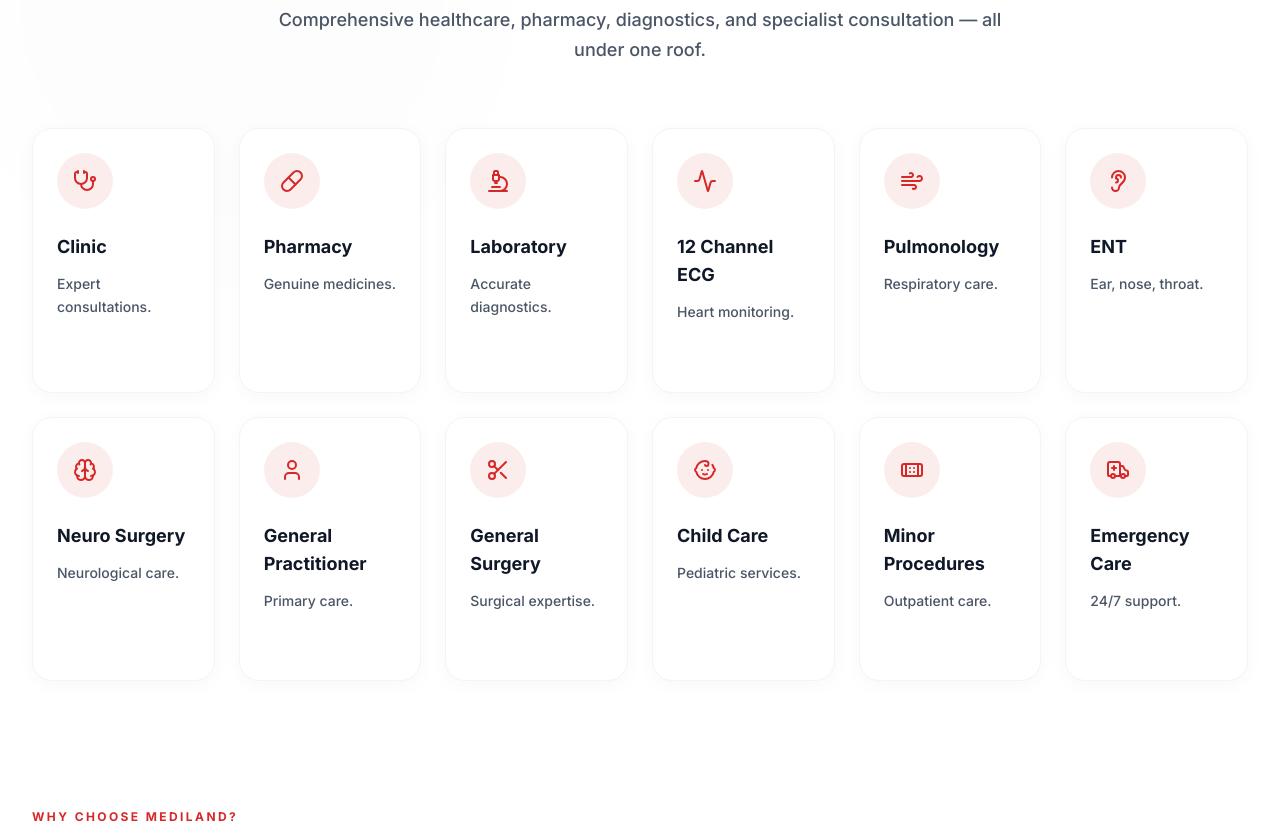
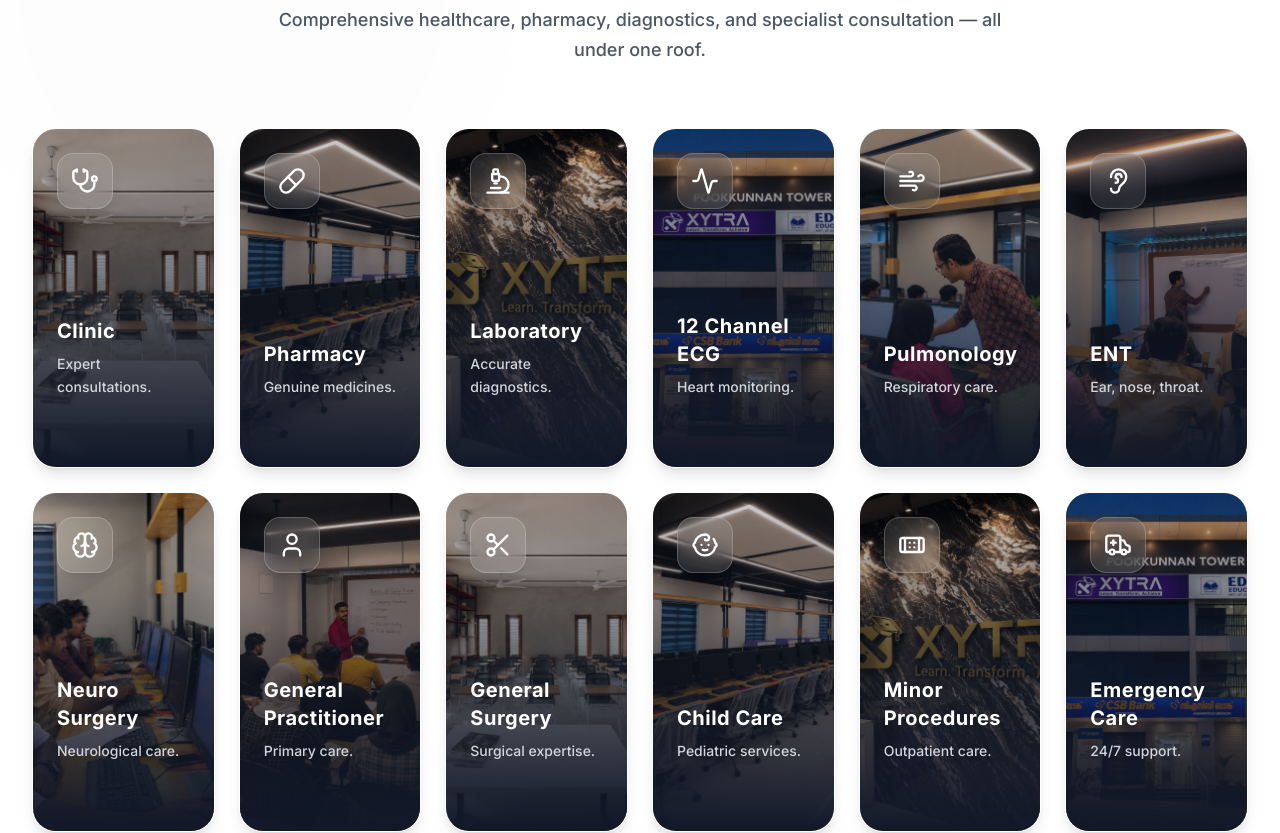
Before and after one commit to Hashim-Codes/mediland, a Next.js app: page / in a window 1280 px wide. Shown: the part 1140-1973 px from the top of the page. Built offline with nearby package versions, Linux system fonts and the light colour scheme; no server answers.

Commit message:
Redesign services cards with premium background images and glassmorphic overlays

```diff
--- a/src/components/sections/services-and-trust/ServicesAndTrustModule.tsx
+++ b/src/components/sections/services-and-trust/ServicesAndTrustModule.tsx
@@ -86,32 +86,44 @@ export function ServicesAndTrustModule() {
             viewport={{ once: true, margin: "-100px" }}
             variants={staggerContainer}
           >
-            {servicesContent.items.map((service) => (
+            {servicesContent.items.map((service, idx) => (
               <motion.div
                 key={service.id}
                 variants={fadeUp}
-                className="group relative bg-white rounded-[20px] p-6 shadow-[0_4px_20px_rgb(0,0,0,0.03)] border border-gray-100 hover:shadow-[0_20px_40px_rgb(0,0,0,0.08)] hover:-translate-y-2 transition-all duration-300 flex flex-col h-full"
-                style={{ '--hover-border-color': primaryColor } as React.CSSProperties}
+                className="group relative rounded-[24px] p-6 shadow-lg border border-gray-100/10 hover:shadow-2xl hover:-translate-y-2 transition-all duration-500 flex flex-col h-full min-h-[340px] overflow-hidden"
               >
-                {/* Dynamic hover border */}
-                <div className="absolute inset-0 rounded-[20px] border-2 border-transparent group-hover:border-[var(--hover-border-color)] transition-colors duration-300 pointer-events-none" />
-
-                <div
-                  className="w-14 h-14 rounded-full flex items-center justify-center mb-6 shrink-0 transition-transform duration-300 group-hover:scale-110"
-                  style={{ backgroundColor: `${primaryColor}15`, color: primaryColor }}
-                >
-                  <IconResolver name={service.iconName} className="w-6 h-6" />
+                {/* Background Image */}
+                <div className="absolute inset-0 z-0">
+                  <Image
+                    src={`/gallery/${(idx % 8) + 1}.jpg`}
+                    alt={service.title}
+                    fill
+                    className="object-cover transform group-hover:scale-110 transition-transform duration-700 ease-out"
+                    sizes="(max-width: 768px) 100vw, (max-width: 1200px) 50vw, 33vw"
+                  />
+                  {/* Premium Gradient Overlay */}
+                  <div className="absolute inset-0 bg-gradient-to-t from-gray-900 via-gray-900/60 to-gray-900/20 group-hover:from-black group-hover:via-black/70 group-hover:to-black/40 transition-colors duration-500" />
                 </div>
 
-                <h3 className="text-lg font-bold text-gray-900 mb-3">{service.title}</h3>
-                <p className="text-sm text-gray-600 font-medium leading-relaxed flex-grow">{service.description}</p>
+                {/* Content */}
+                <div className="relative z-10 flex flex-col h-full">
+                  <div
+                    className="w-14 h-14 rounded-[16px] flex items-center justify-center mb-auto shrink-0 transition-transform duration-500 group-hover:scale-110 bg-white/10 backdrop-blur-md border border-white/20 shadow-xl"
+                  >
+                    <IconResolver name={service.iconName} className="w-7 h-7 text-white" />
+                  </div>
 
-                <div
-                  className="mt-6 flex items-center gap-2 text-sm font-bold opacity-0 group-hover:opacity-100 transition-opacity duration-300"
-                  style={{ color: primaryColor }}
-                >
-                  Learn More
-                  <ArrowRight className="w-4 h-4 transform group-hover:translate-x-1 transition-transform duration-300" />
+                  <div className="mt-8 transform transition-transform duration-500 group-hover:-translate-y-2">
+                    <h3 className="text-xl font-bold text-white mb-2 tracking-wide">{service.title}</h3>
+                    <p className="text-sm text-gray-300 font-medium leading-relaxed line-clamp-3">{service.description}</p>
+
+                    <div
+                      className="mt-6 flex items-center gap-2 text-sm font-bold opacity-0 group-hover:opacity-100 transition-all duration-500 transform translate-y-4 group-hover:translate-y-0 text-white"
+                    >
+                      Learn More
+                      <ArrowRight className="w-4 h-4 transform group-hover:translate-x-1 transition-transform duration-300" />
+                    </div>
+                  </div>
                 </div>
               </motion.div>
             ))}
```
